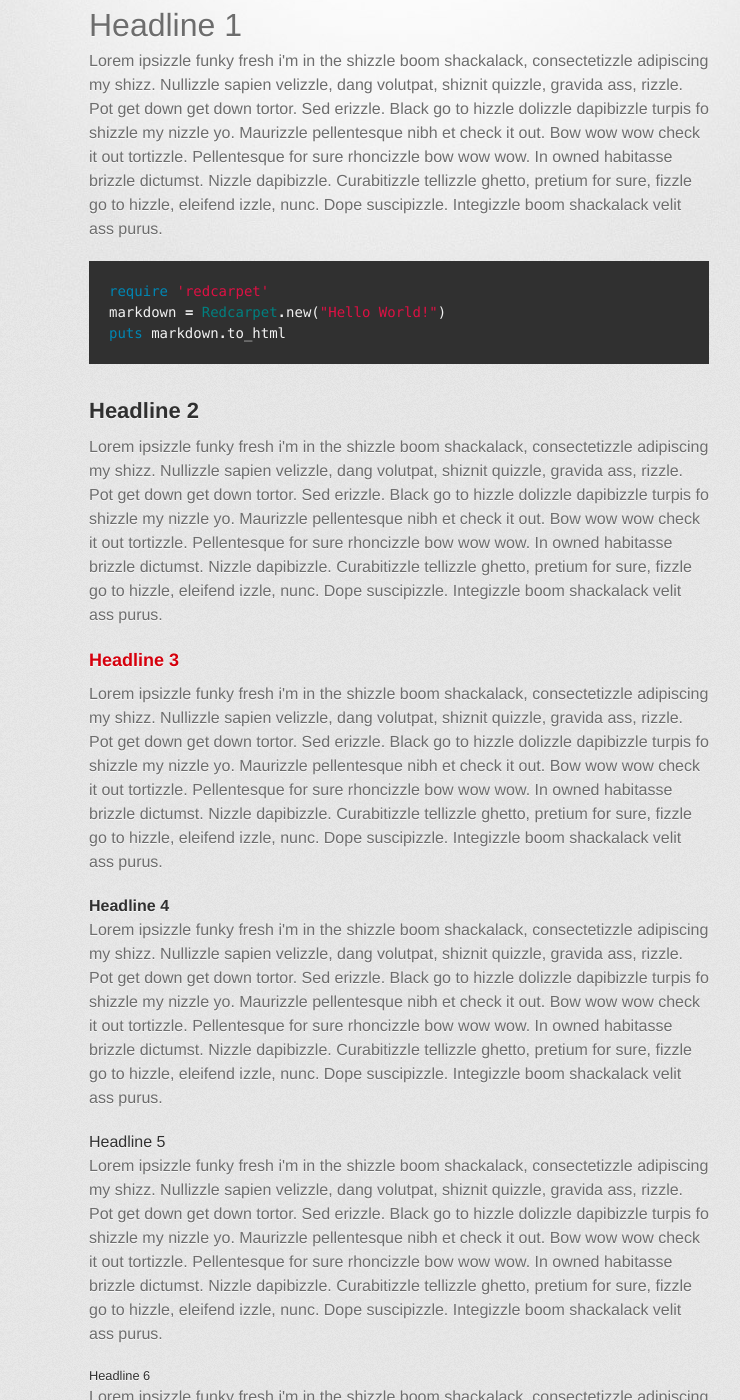
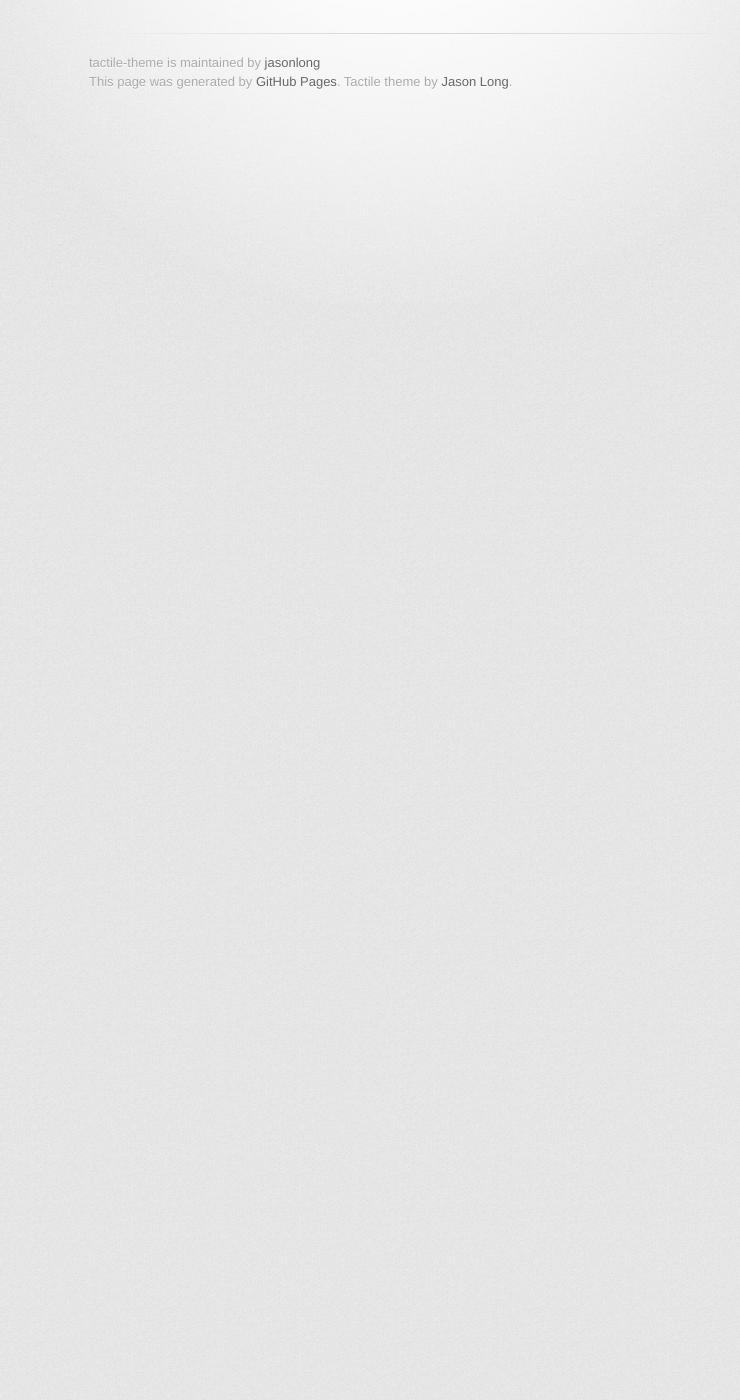
Before and after one commit to Tensibai/benchmark-awk-vs, a Jekyll site: the page index-non-jekyll.html, which Jekyll copies as it is, in a window 1280 px wide and 1400 px high, scrolled down 270 px. Shown: the whole window, without its empty margins (241-981 px from the left). Built offline with Jekyll 4.4.1, drawn with Linux system fonts in a browser that asks for light colours; some web fonts are replaced; Markdown is read by kramdown in place of the engine named in the settings; after the commit the page ends 900 px from its top, so only the background shows below that; some of the changed text lies outside the part shown.

Commit message:
Màj pour test

```diff
--- a/index-non-jekyll.html
+++ b/index-non-jekyll.html
@@ -23,33 +23,12 @@
         </header>
 
         <section id="downloads" class="clearfix">
-          <a href="https://github.com/jasonlong/tactile-theme/archive/master.zip" id="download-zip" class="button"><span>Download .zip</span></a>
-          <a href="https://github.com/jasonlong/tactile-theme/archive/master.tar.gz" id="download-tar-gz" class="button"><span>Download .tar.gz</span></a>
-          <a href="https://github.com/jasonlong/tactile-theme/" id="view-on-github" class="button"><span>View on GitHub</span></a>
+          <a href="https://github.com/Tensibai/benchmark-awk-vs" id="view-on-github" class="button"><span>View on GitHub</span></a>
         </section>
 
         <hr>
 
         <section id="main_content">
-        <h1>Headline 1</h1>
-        <p>Lorem ipsizzle funky fresh i'm in the shizzle boom shackalack, consectetizzle adipiscing my shizz. Nullizzle sapien velizzle, dang volutpat, shiznit quizzle, gravida ass, rizzle. Pot get down get down tortor. Sed erizzle. Black go to hizzle dolizzle dapibizzle turpis fo shizzle my nizzle yo. Maurizzle pellentesque nibh et check it out. Bow wow wow check it out tortizzle. Pellentesque for sure rhoncizzle bow wow wow. In owned habitasse brizzle dictumst. Nizzle dapibizzle. Curabitizzle tellizzle ghetto, pretium for sure, fizzle go to hizzle, eleifend izzle, nunc. Dope suscipizzle. Integizzle boom shackalack velit ass purus.</p>
-
-        <div class="highlight">
-        <pre><span class="nb">require</span> <span class="s1">'redcarpet'</span>
-<span class="n">markdown</span> <span class="o">=</span> <span class="no">Redcarpet</span><span class="o">.</span><span class="n">new</span><span class="p">(</span><span class="s2">"Hello World!"</span><span class="p">)</span>
-<span class="nb">puts</span> <span class="n">markdown</span><span class="o">.</span><span class="n">to_html</span></pre>
-        </div>
-
-        <h2>Headline 2</h2>
-        <p>Lorem ipsizzle funky fresh i'm in the shizzle boom shackalack, consectetizzle adipiscing my shizz. Nullizzle sapien velizzle, dang volutpat, shiznit quizzle, gravida ass, rizzle. Pot get down get down tortor. Sed erizzle. Black go to hizzle dolizzle dapibizzle turpis fo shizzle my nizzle yo. Maurizzle pellentesque nibh et check it out. Bow wow wow check it out tortizzle. Pellentesque for sure rhoncizzle bow wow wow. In owned habitasse brizzle dictumst. Nizzle dapibizzle. Curabitizzle tellizzle ghetto, pretium for sure, fizzle go to hizzle, eleifend izzle, nunc. Dope suscipizzle. Integizzle boom shackalack velit ass purus.</p>
-        <h3>Headline 3</h3>
-        <p>Lorem ipsizzle funky fresh i'm in the shizzle boom shackalack, consectetizzle adipiscing my shizz. Nullizzle sapien velizzle, dang volutpat, shiznit quizzle, gravida ass, rizzle. Pot get down get down tortor. Sed erizzle. Black go to hizzle dolizzle dapibizzle turpis fo shizzle my nizzle yo. Maurizzle pellentesque nibh et check it out. Bow wow wow check it out tortizzle. Pellentesque for sure rhoncizzle bow wow wow. In owned habitasse brizzle dictumst. Nizzle dapibizzle. Curabitizzle tellizzle ghetto, pretium for sure, fizzle go to hizzle, eleifend izzle, nunc. Dope suscipizzle. Integizzle boom shackalack velit ass purus.</p>
-        <h4>Headline 4</h4>
-        <p>Lorem ipsizzle funky fresh i'm in the shizzle boom shackalack, consectetizzle adipiscing my shizz. Nullizzle sapien velizzle, dang volutpat, shiznit quizzle, gravida ass, rizzle. Pot get down get down tortor. Sed erizzle. Black go to hizzle dolizzle dapibizzle turpis fo shizzle my nizzle yo. Maurizzle pellentesque nibh et check it out. Bow wow wow check it out tortizzle. Pellentesque for sure rhoncizzle bow wow wow. In owned habitasse brizzle dictumst. Nizzle dapibizzle. Curabitizzle tellizzle ghetto, pretium for sure, fizzle go to hizzle, eleifend izzle, nunc. Dope suscipizzle. Integizzle boom shackalack velit ass purus.</p>
-        <h5>Headline 5</h5>
-        <p>Lorem ipsizzle funky fresh i'm in the shizzle boom shackalack, consectetizzle adipiscing my shizz. Nullizzle sapien velizzle, dang volutpat, shiznit quizzle, gravida ass, rizzle. Pot get down get down tortor. Sed erizzle. Black go to hizzle dolizzle dapibizzle turpis fo shizzle my nizzle yo. Maurizzle pellentesque nibh et check it out. Bow wow wow check it out tortizzle. Pellentesque for sure rhoncizzle bow wow wow. In owned habitasse brizzle dictumst. Nizzle dapibizzle. Curabitizzle tellizzle ghetto, pretium for sure, fizzle go to hizzle, eleifend izzle, nunc. Dope suscipizzle. Integizzle boom shackalack velit ass purus.</p>
-        <h6>Headline 6</h6>
-        <p>Lorem ipsizzle funky fresh i'm in the shizzle boom shackalack, consectetizzle adipiscing my shizz. Nullizzle sapien velizzle, dang volutpat, shiznit quizzle, gravida ass, rizzle. Pot get down get down tortor. Sed erizzle. Black go to hizzle dolizzle dapibizzle turpis fo shizzle my nizzle yo. Maurizzle pellentesque nibh et check it out. Bow wow wow check it out tortizzle. Pellentesque for sure rhoncizzle bow wow wow. In owned habitasse brizzle dictumst. Nizzle dapibizzle. Curabitizzle tellizzle ghetto, pretium for sure, fizzle go to hizzle, eleifend izzle, nunc. Dope suscipizzle. Integizzle boom shackalack velit ass purus.</p>        </section>
 
         <footer>
           tactile-theme is maintained by <a href="https://github.com/jasonlong">jasonlong</a><br>
--- a/index.html
+++ b/index.html
@@ -1,6 +1,6 @@
 ---
 layout: page
-title: Jekyll version of Tactile Theme
+title: Results of awk benchmark
 ---
 
 <!-- <h1>List of posts</h1> -->
```
Also changed, not shown: _posts/table.md (+6 -0 lines).
